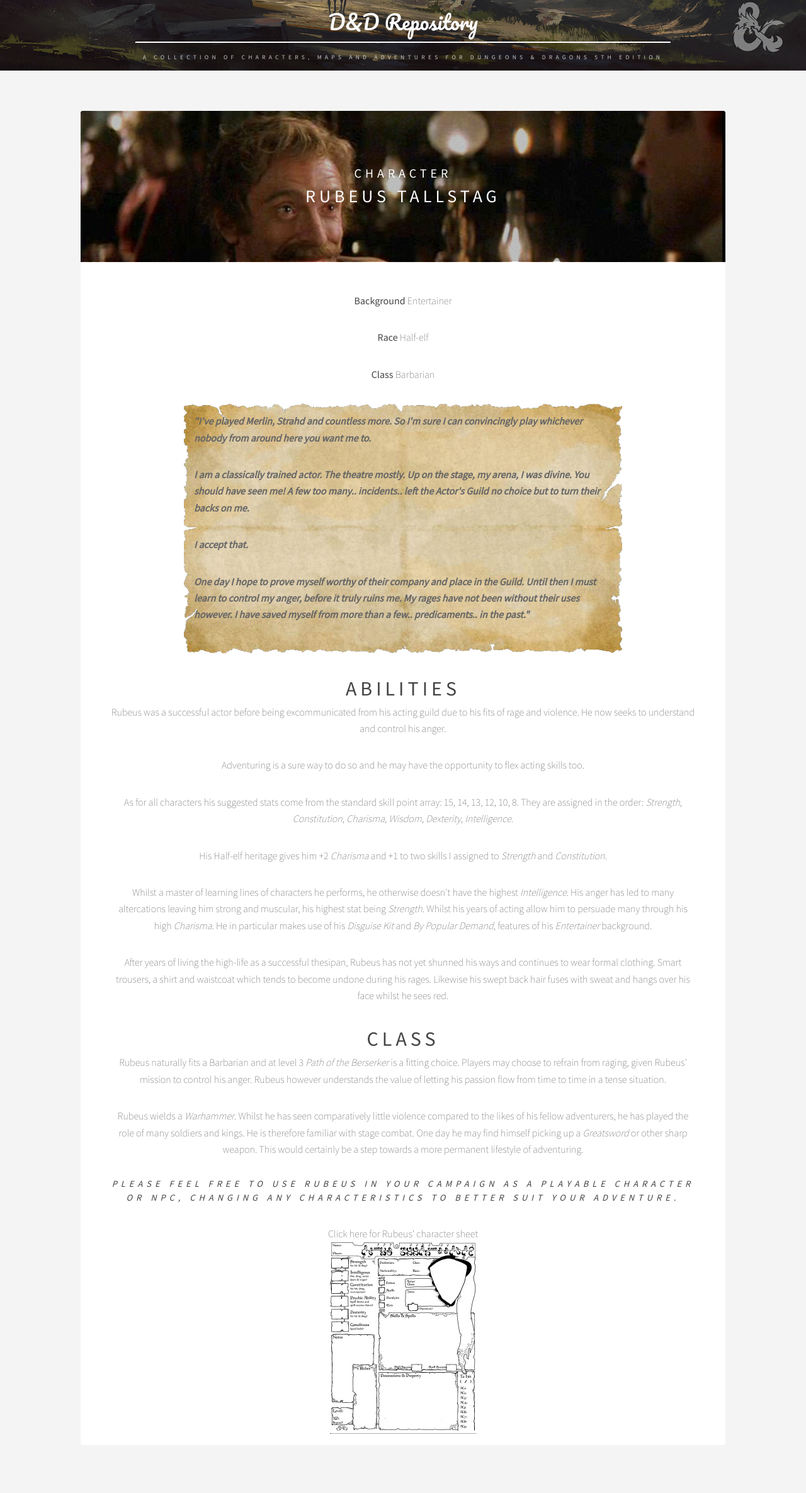
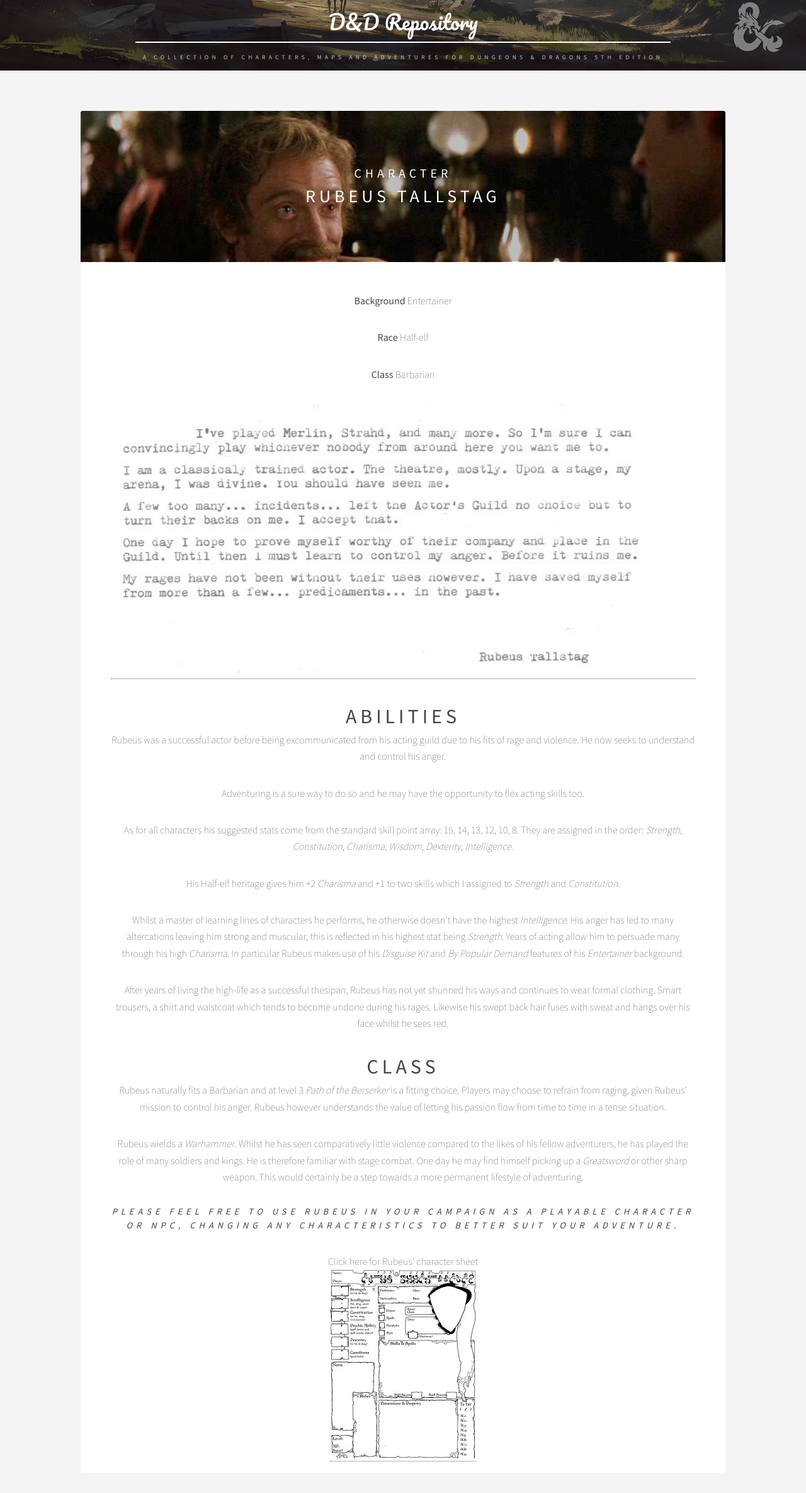
Before and after one commit to tjheslin1/dndrepository, a Jekyll site: the page built from _posts/2018-03-30-Rubeus-Tallstag.markdown, in a window 1280 px wide. Shown: the whole page at 63% size. Built offline with Jekyll 4.4.1, drawn with Linux system fonts in a browser that asks for light colours; before the commit the page ends 2326 px from its top, so only the background shows below that.

Commit message:
Updated Rubeus and formatting

```diff
--- a/_posts/2018-03-30-Rubeus-Tallstag.markdown
+++ b/_posts/2018-03-30-Rubeus-Tallstag.markdown
@@ -13,15 +13,10 @@ intro: "Entertainer, Half-elf, Barbarian"
 **Class** Barbarian
 
 <div class="padding-below">
-<div id="character-quote">
-<p>"I've played Merlin, Strahd and countless more. So I'm sure I can convincingly play whichever nobody from around here you want me to.</p>
-
-<p>I am a classically trained actor. The theatre mostly. Up on the stage, my arena, I was divine. You should have seen me! A few too many.. incidents.. left the Actor's Guild no choice but to turn their backs on me.</p>
-
-<p>I accept that.</p>
-
-<p>One day I hope to prove myself worthy of their company and place in the Guild. Until then I must learn to control my anger, before it truly ruins me. My rages have not been without their uses however. I have saved myself from more than a few.. predicaments.. in the past."</p>
-</div>
+<a href="{{ site.baseurl }}/images/Rubeus-letter.png"><img src="{{ site.baseurl }}/images/Rubeus-letter.png" alt="I've played Merlin, Strahd and countless more. So I'm sure I can convincingly play whichever nobody from around here you want me to.
+I am a classically trained actor. The theatre mostly. Up on the stage, my arena, I was divine. You should have seen me! A few too many.. incidents.. left the Actor's Guild no choice but to turn their backs on me.
+I accept that.
+One day I hope to prove myself worthy of their company and place in the Guild. Until then I must learn to control my anger, before it truly ruins me. My rages have not been without their uses however. I have saved myself from more than a few.. predicaments.. in the past."></a>
 </div>
 
 <h1>Abilities</h1>
@@ -34,10 +29,11 @@ He now seeks to understand and control his anger.</p>
 <p>As for all characters his suggested stats come from the standard skill point array: 15, 14, 13, 12, 10, 8.
 They are assigned in the order: <i>Strength</i>, <i>Constitution</i>, <i>Charisma</i>, <i>Wisdom</i>, <i>Dexterity</i>, <i>Intelligence</i>.</p>
 
-<p>His Half-elf heritage gives him +2 <i>Charisma</i> and +1 to two skills I assigned to <i>Strength</i> and <i>Constitution</i>.</p>
+<p>His Half-elf heritage gives him +2 <i>Charisma</i> and +1 to two skills which I assigned to <i>Strength</i> and <i>Constitution</i>.</p>
 
 <p>Whilst a master of learning lines of characters he performs, he otherwise doesn't have the highest <i>Intelligence</i>.
-His anger has led to many altercations leaving him strong and muscular, his highest stat being <i>Strength</i>. Whilst his years of acting allow him to persuade many through his high <i>Charisma</i>. He in particular makes use of his <i>Disguise Kit</i> and <i>By Popular Demand</i>, features of his <i>Entertainer</i> background.</p>
+His anger has led to many altercations leaving him strong and muscular, this is reflected in his highest stat being <i>Strength</i>.
+Years of acting allow him to persuade many through his high <i>Charisma</i>. In particular Rubeus makes use of his <i>Disguise Kit</i> and <i>By Popular Demand</i> features of his <i>Entertainer</i> background.</p>
 
 <p>After years of living the high-life as a successful thesipan, Rubeus has not yet shunned his ways and continues to wear formal clothing. Smart trousers, a shirt and waistcoat which tends to become undone during his rages. Likewise his swept back hair fuses with sweat and hangs over his face whilst he sees red.</p>
 
--- a/css/main.css
+++ b/css/main.css
@@ -1048,7 +1048,7 @@
 /* Item */
 
 	.item {
-		padding: 3em 3em 1em 3em;
+		padding: 3em 3em 0em 3em;
 		background-color: #ffffff;
 		border-radius: 4px;
 		text-align: center;
@@ -1064,7 +1064,7 @@
 		.item header {
 			border-top-left-radius: 4px;
 			border-top-right-radius: 4px;
-			margin: -3em 0 3em -3em;
+			margin: -3em 0 0em -3em;
 			width: calc(100% + 6em);
 			height: 15em;
 			display: -moz-flex;
@@ -1252,8 +1252,8 @@
 		max-width: 75%;
 		align-items: center;
 		justify-content: center;
-	  margin-left: auto;
-	  margin-right: auto;
+	    margin-left: auto;
+	    margin-right: auto;
 		position: relative;
 		background-image: url("../images/parchment-torn.png");
 		background-position: center;
@@ -1271,6 +1271,11 @@
 
 	.padding-below {
 		padding-bottom: 2em;
+	}
+
+	.padding-below img  {
+	    max-width: 100%;
+	    max-height: 100%;
 	}
 
 	.post {
```
Also changed, not shown: images/Rubeus-letter.png (added), images/man-in-black.jpg (added), 1 other file.
